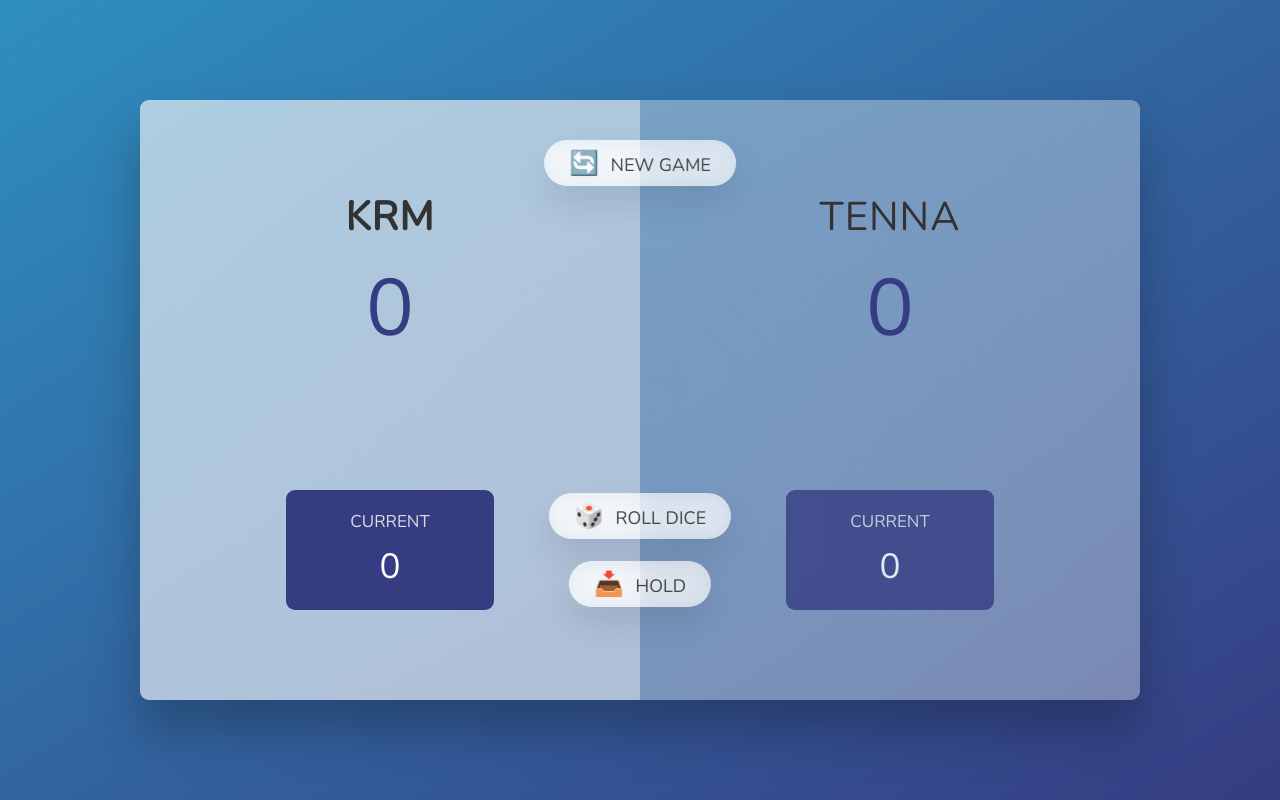
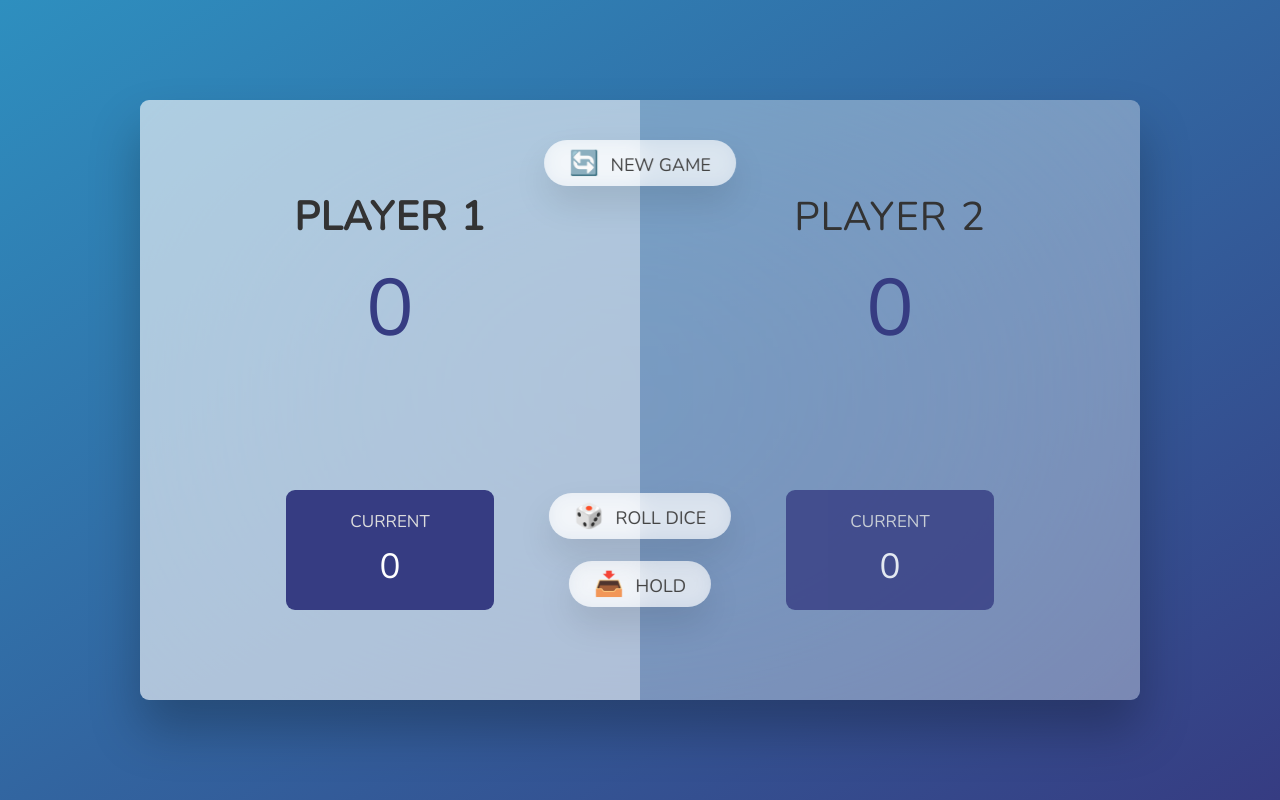
Before and after one commit to YoussefHussein0/Pig-game, a plain HTML site: page index.html in a window 1280 px wide. Drawn offline with nearby package versions, Linux system fonts and the light colour scheme.

Commit message:
changed player names

```diff
--- a/index.html
+++ b/index.html
@@ -20,7 +20,7 @@
       <div class="overlay hidden"></div>
 
       <section class="player player--0 player--active">
-        <h2 class="name" id="name--0">Krm</h2>
+        <h2 class="name" id="name--0">Player 1</h2>
         <p class="score" id="score--0">43</p>
         <div class="current">
           <p class="current-label">Current</p>
@@ -28,7 +28,7 @@
         </div>
       </section>
       <section class="player player--1">
-        <h2 class="name" id="name--1">Tenna</h2>
+        <h2 class="name" id="name--1">Player 2</h2>
         <p class="score" id="score--1">24</p>
         <div class="current">
           <p class="current-label">Current</p>
```
